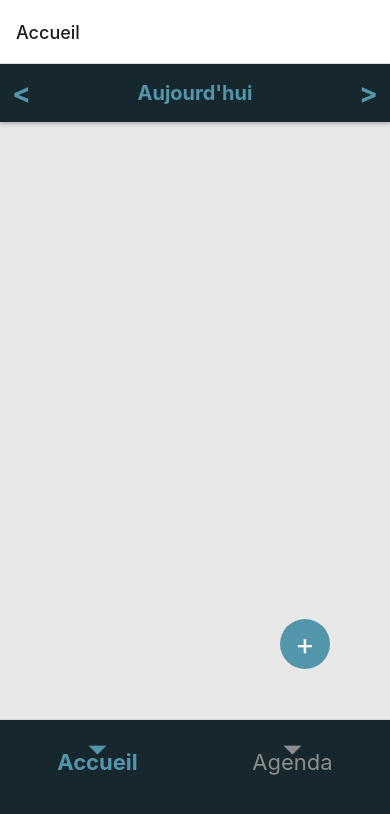
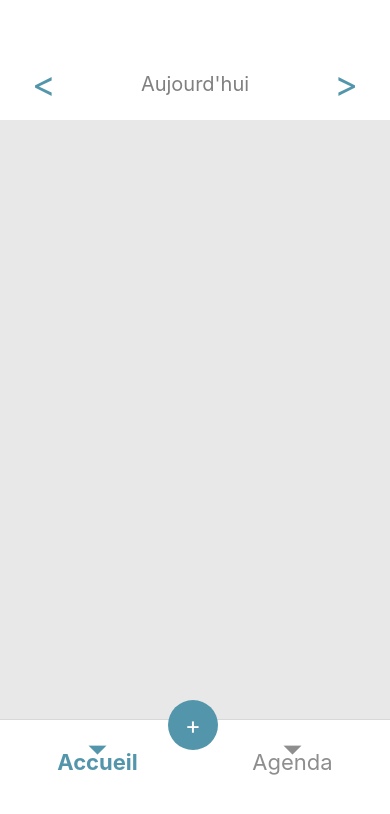
Before and after one commit to Dams4953/todolist2.0, a React Native app in the folder todolist/: screen /Accueil in a window 390 px wide. Shown: the top 814 px of the page. Built offline with nearby package versions, Linux system fonts and the light colour scheme.

Commit message:
bouton addtask

```diff
--- a/todolist/App.js
+++ b/todolist/App.js
@@ -1,24 +1,39 @@
-import React from 'react';import { NavigationContainer } from '@react-navigation/native';
+import React, { useState } from 'react';
+import { NavigationContainer } from '@react-navigation/native';
 import { createBottomTabNavigator } from '@react-navigation/bottom-tabs';
-import { Text } from 'react-native';
+import { View, Text, TouchableOpacity, StyleSheet } from 'react-native';
 import MainScreen from './src/screens/MainScreen';
 import AgendaScreen from './src/screens/AgendaScreen';
 import { TaskProvider } from './src/utils/TaskContext';
+import AddTask from './src/components/AddTask';
 
 const Tab = createBottomTabNavigator();
 
 const App = () => {
+    const [isModalVisible, setIsModalVisible] = useState(false);
+
+    const handleAddTask = () => {
+        setIsModalVisible(true);
+    };
+
     return (
         <TaskProvider>
             <NavigationContainer>
+                <View style={styles.container}>
+                    <CustomButton onPress={handleAddTask} />
+                    {isModalVisible && (
+                        <AddTask onClose={() => setIsModalVisible(false)} />
+                    )}
+                </View>
                 <Tab.Navigator
                     screenOptions={{
+                        headerShown: false,
                         tabBarActiveTintColor: '#5396ac',
                         tabBarStyle: {
                             flexDirection: 'row',
                             justifyContent: 'space-around',
                             alignItems: 'center',
-                            backgroundColor: '#16272d',
+                            backgroundColor: '#FFFFFF',
                             height: 125,
                             paddingBottom: 40,
                         },
@@ -40,7 +55,7 @@ const App = () => {
                         component={AgendaScreen}
                         options={({ route }) => ({
                             tabBarLabel: ({ color, focused }) => (
-                                <Text style={{ color, fontWeight: focused ? 'bold' : 'normal', fontSize: 22  }}>
+                                <Text style={{ color, fontWeight: focused ? 'bold' : 'normal', fontSize: 22 }}>
                                     Agenda
                                 </Text>
                             ),
@@ -52,4 +67,37 @@ const App = () => {
     );
 };
 
+const CustomButton = ({ onPress }) => {
+    return (
+        <TouchableOpacity style={styles.buttonContainer} onPress={onPress}>
+            <Text style={styles.buttonText}>+</Text>
+        </TouchableOpacity>
+    );
+};
+
+const styles = StyleSheet.create({
+    container: {
+        position: 'absolute',
+        left: 18,
+        top: 100,
+
+
+        zIndex: 999,
+    },
+    buttonContainer: {
+        width: 50,
+        height: 50,
+        borderRadius: 25,
+        backgroundColor: '#5396ac',
+        justifyContent: 'center',
+        alignItems: 'center',
+        top: 600,
+        left: 150,
+    },
+    buttonText: {
+        fontSize: 24,
+        color: '#FFFFFF',
+    },
+});
+
 export default App;
--- a/todolist/src/components/TaskItem.js
+++ b/todolist/src/components/TaskItem.js
@@ -119,7 +119,7 @@ const TaskItem = ({ item, index, onUpdateTask, onDeleteTask, isEditingDate, onSh
             <Animated.View style={[taskItemStyles.taskItem, { opacity: opacity }]}>
                 {/* Bouton d'édition */}
                 <TouchableOpacity style={taskItemStyles.edit} onPress={toggleModal}>
-                    <Icon name="pencil" size={20} color="gray" />
+                    <Icon name="pencil" size={20} color="#5396ac" />
                 </TouchableOpacity>
                 {/* Bouton de calendrier */}
                 {isEditingDate && (
--- a/todolist/src/screens/AgendaScreen.js
+++ b/todolist/src/screens/AgendaScreen.js
@@ -55,6 +55,7 @@ const styles = StyleSheet.create({
   },
   calendar: {
     marginBottom: 20,
+    paddingTop: 60,
   },
   dateText: {
     fontSize: 18,
--- a/todolist/src/screens/MainScreen.js
+++ b/todolist/src/screens/MainScreen.js
@@ -85,9 +85,6 @@ const MainScreen = () => {
 
     return (
         <View style={mainScreenStyles.fullScreen}>
-            <TouchableOpacity style={mainScreenStyles.buttonContainer} onPress={handleButtonPress}>
-                <Text style={mainScreenStyles.buttonText}>+</Text>
-            </TouchableOpacity>
             <ScrollView>
                 <View style={mainScreenStyles.contentContainer}>
                     <View style={mainScreenStyles.dateNavigationContainer}>
--- a/todolist/src/styles/mainScreenStyles.js
+++ b/todolist/src/styles/mainScreenStyles.js
@@ -18,15 +18,18 @@ export const mainScreenStyles = StyleSheet.create({
     justifyContent: 'center',
     alignItems: 'center',
     position: 'absolute',
-    bottom: 50,
-    right: 60,
+    bottom: 100,
+    borderWidth: 5,
+    borderStyle: 'solid',
+    borderColor: 'white',
+    right: 171,
     zIndex: 999,
   },
   buttonText: {
     color: 'white',
     fontSize: 30,
   },
-    modalContainer:{
+  modalContainer: {
     flex: 1,
     justifyContent: 'center',
   },
@@ -40,27 +43,24 @@ export const mainScreenStyles = StyleSheet.create({
     justifyContent: 'space-between',
     alignItems: 'center',
     padding: 12,
-      backgroundColor: '#16272d',
+    backgroundColor: '#FFFFFF',
     marginBottom: 20,
-      shadowColor: '#000',
-      shadowOffset: {
-        width: 0,
-        height: 2,
-      },
-      shadowOpacity: 0.25,
-      shadowRadius: 3.84,
-      elevation: 5,
+
   },
   navigationButtonText: {
-      fontSize: 28,
+    fontSize: 36,
     color: '#5396ac',
-      fontWeight: 'bold',
     textTransform: 'uppercase',
+    paddingTop: 50,
+    paddingBottom: 2,
+    paddingRight: 20,
+    paddingLeft: 20,
   },
   dateText: {
     fontSize: 20,
-      fontWeight: 'bold',
-      color: '#5396ac',
+    color: 'gray',
+    paddingTop: 50,
+    paddingBottom: 2,
   },
 
 
--- a/todolist/src/styles/taskItemStyles.js
+++ b/todolist/src/styles/taskItemStyles.js
@@ -2,45 +2,41 @@ import { StyleSheet } from 'react-native';
 
 export const taskItemStyles = StyleSheet.create({
     taskItem: {
-        paddingVertical: 20,
+        paddingVertical: 5,
         marginTop: 0,
         backgroundColor: '#fafafa',
         paddingBottom: 0,
-        borderRadius: 30,
         margin: 20,
-        shadowColor: "#000",
-        shadowOffset: {
-            width: 0,
-            height: 2
-        },
-        shadowOpacity: 0.25,
-        shadowRadius: 4,
-        elevation: 5
+        marginLeft: 0,
+        borderTopRightRadius: 30,
+        borderBottomRightRadius: 30,
+
     },
     taskText: {
         marginLeft: 20,
-        bottom: 30,
+        bottom: 15,
     },
     taskDate: {
         marginLeft: 20,
-        bottom: 63,
+        bottom: 48,
         fontSize: 12,
         fontStyle: 'italic',
     },
     taskDescription: {
         marginLeft: 20,
-        bottom: 30,
+        bottom: 25,
     },
     edit: {
-        left: 320,
-        bottom: 19,
+        left: 310,
+        top: 14,
         marginTop: 11,
     },
     Checkbox: {
-        marginLeft: 20,
-        bottom: 26,
-        width: 30,
-        height: 30,
+        marginLeft: 25,
+        marginRight: -10,
+        bottom: 20,
+        width: 25,
+        height: 25,
     },
     containerTaskItem: {
         marginLeft: 15,
@@ -117,8 +113,8 @@ export const taskItemStyles = StyleSheet.create({
         height: 20,
         borderRadius: 10,
         position: 'absolute',
-        bottom: 15,
-        left: 280,
+        bottom: 10,
+        left: 300,
     },
 });
 
--- a/todolist/src/utils/TaskUtils.js
+++ b/todolist/src/utils/TaskUtils.js
@@ -1,3 +1,7 @@
+import React from 'react';
+import { TouchableOpacity, Text } from 'react-native';
+import { mainScreenStyles } from '../styles/mainScreenStyles';
+
 export const handleUpdateTask = (index, newText, newDate, tasks, setTasks) => {
     if (setTasks && typeof setTasks === 'function') {
         const updatedTasks = [...tasks];
@@ -18,3 +22,14 @@ export const handleDeleteTask = (index, tasks, setTasks) => {
         console.error("setTasks is not defined or not a function");
     }
 };
+
+const CustomButton = ({ onPress }) => {
+    return (
+        <TouchableOpacity style={mainScreenStyles.buttonContainer} onPress={onPress}>
+            <Text style={mainScreenStyles.buttonText}>+</Text>
+        </TouchableOpacity>
+
+    );
+};
+
+export default CustomButton;
```
Lines whose indentation alone changed are shown as unchanged.
